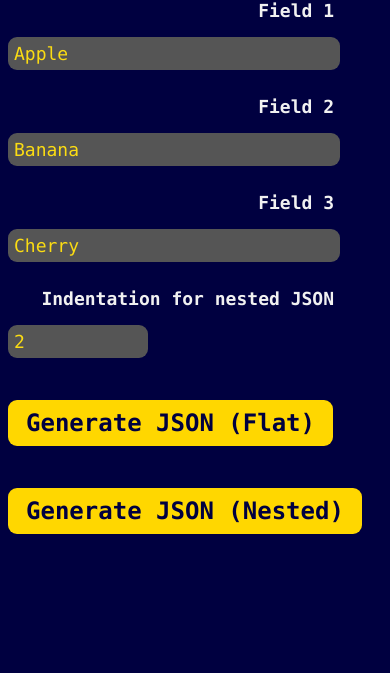
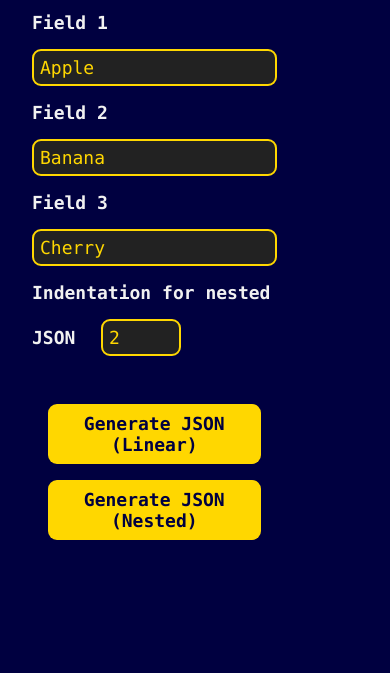
Before and after one commit to StevenSchifter/Portfolio, a plain HTML site: page ArrayToJSON/ArrayToJSON.html in a window 390 px wide. Shown: the part 171-844 px from the top of the page. Drawn offline with Linux system fonts and the light colour scheme.

Commit message:
Tuned ArrayToJSON for display on small screens
Also added enforcement for minimum indentation value of 1 when generating nested JSON
Changed "Flat" to "Linear"

```diff
--- a/ArrayToJSON/ArrayToJSON.css
+++ b/ArrayToJSON/ArrayToJSON.css
@@ -1,42 +1,41 @@
 *
 {
     font-family: Consolas, monospace;
-    margin-top: 10px;
+    margin-top: 1rem;
+    --custom-gold: #ffd700;
 }
 body
 {
     background-color: #000040;
-}
-h1
-{
-    margin-left: 1rem;
+    margin: 2rem;
 }
 h1, label
 {
     color: #f1f1f1;
     font-weight: bold;
 }
+main
+{
+    max-width: 75%;
+}
 label
 {
-    display: inline-block;
-    width: 20rem;
-    text-align: right;
-    padding: 6px;
-    vertical-align: top;
+    margin-right: 1rem;
 }
 input
 {
-    background-color: #555555;
-    border: none;
+    background-color: #222222;
+    border: 2px solid var(--custom-gold);
     border-radius: 9px;
-    color: #fbdc13;
+    color: var(--custom-gold);
     padding: 6px;
-    width: 20rem;
+    width: 80%;
+    min-width: fit-content;
 }
-#indentation
+input#indentation
 {
-    width: 8rem;
-    /* display: block; */
+    min-width: 4rem;
+    max-width: 4rem;
 }
 label, input
 {
@@ -44,20 +43,22 @@ label, input
 }
 button
 {
-    background-color: #ffd700;
+    background-color: var(--custom-gold);
     color: #000040;
     border: none;
     border-radius: 9px;
-    font-size: x-large;
+    font-size: large;
     font-weight: bold;
-    padding-bottom: 9px;
-    padding-left: 18px;
-    padding-right: 18px;
-    padding-top: 9px;
+    display: block;
+    padding: 9px 18px;
+    margin: 1rem;
 }
 #output
 {
-    color: #ffd700;
-    font-size: x-large;
-    margin: 3rem;
+    color: var(--custom-gold);
+    font-size: large;
 }
+.extraTopMargin
+{
+    margin-top: 3rem;
+}
--- a/ArrayToJSON/ArrayToJSON.html
+++ b/ArrayToJSON/ArrayToJSON.html
@@ -9,6 +9,7 @@
 <body>
     <h1>Generate JSON Array From Input Field Data</h1>
     <noscript>This page requires a JavaScript-enabled browser.</noscript>
+    <main>
         <form>
             <div>
                 <label id="f1Label" for="f1">Field 1</label>
@@ -24,18 +25,15 @@
             </div>
             <div>
                 <label id="indentationLabel" for="indentation">Indentation for nested JSON</label>
-        <input type="number" id="indentation" value="2">
+                <input type="number" id="indentation" value="2" min="1">
             </div>
-    <div>
-        <label id="generateFlatButtonLabel" for="generateFlatButton"></label>
-        <button id="generateFlatButton">Generate JSON (Flat)</button>
-    </div>
-    <div>
-        <label id="generateNestedButtonLabel" for="generateNestedButton"></label>
+            <div class="extraTopMargin">
+                <button id="generateLinearButton">Generate JSON (Linear)</button>
                 <button id="generateNestedButton">Generate JSON (Nested)</button>
             </div>
         </form>
-    <p id="output"></p>
+    </main>
+    <p id="output" class="extraTopMargin"></p>
     <script src="ArrayToJSON.js"></script>
 </body>
 </html>
--- a/ArrayToJSON/ArrayToJSON.js
+++ b/ArrayToJSON/ArrayToJSON.js
@@ -1,15 +1,26 @@
 "use strict";
 
-const gfb = document.querySelector("#generateFlatButton");
-const gnb = document.querySelector("#generateNestedButton");
-gfb.addEventListener("click", event => {event.preventDefault(); validateFields();});
-gnb.addEventListener("click", event => {event.preventDefault(); validateFields(true);});
+const gLb = document.querySelector("#generateLinearButton");
+const gNb = document.querySelector("#generateNestedButton");
+gLb.addEventListener("click", event => {event.preventDefault(); validateFields();});
+gNb.addEventListener("click", event => {event.preventDefault(); validateFields(true);});
+
+function enforceMinimumIndentValue()
+{
+    let indentation = parseInt(document.querySelector("#indentation").value);
+    if (indentation < 1)
+    {
+        document.querySelector("#indentation").value = "1";
+    }
+}
 
 // This function checks whether any of the input fields are blank.
 function validateFields(useNesting = false)
 {
     const myFields = document.querySelectorAll(".data");
     let myObjectArray = []; // https://stackoverflow.com/questions/15742442/declaring-array-of-objects
+
+    enforceMinimumIndentValue();
 
     // If any input field is blank, display a message under the button and break out of validateElements.
     // Indexed iteration in for-of loop code inspired by https://stackoverflow.com/a/10179849
@@ -40,15 +51,15 @@ function validateFields(useNesting = false)
     return true;
 
     // generateJSON() is an inner function, which keeps code organized.
-    function generateJSON(myData, indentation)
+    function generateJSON(myData, myIndentation)
     {
-        if (!indentation)
+        if (!myIndentation)
         {
             document.getElementById("output").innerHTML = `<pre>${JSON.stringify(myData)}</pre>`;
         }
         else
         {
-            document.getElementById("output").innerHTML = `<pre>${JSON.stringify(myData, null, indentation)}</pre>`;
+            document.getElementById("output").innerHTML = `<pre>${JSON.stringify(myData, null, myIndentation)}</pre>`;
         }
     }
 }
```
Lines whose indentation alone changed are shown as unchanged.
